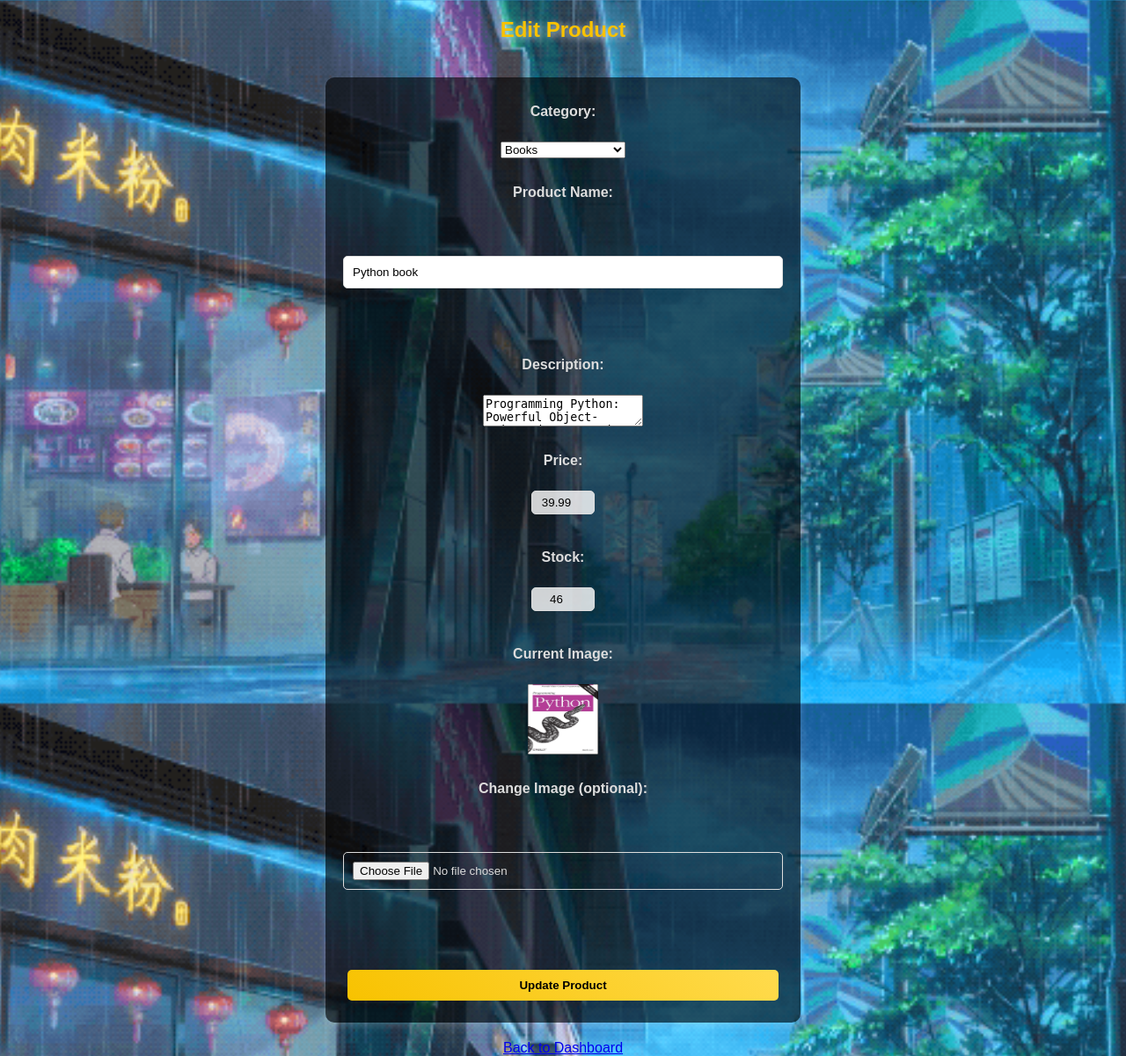
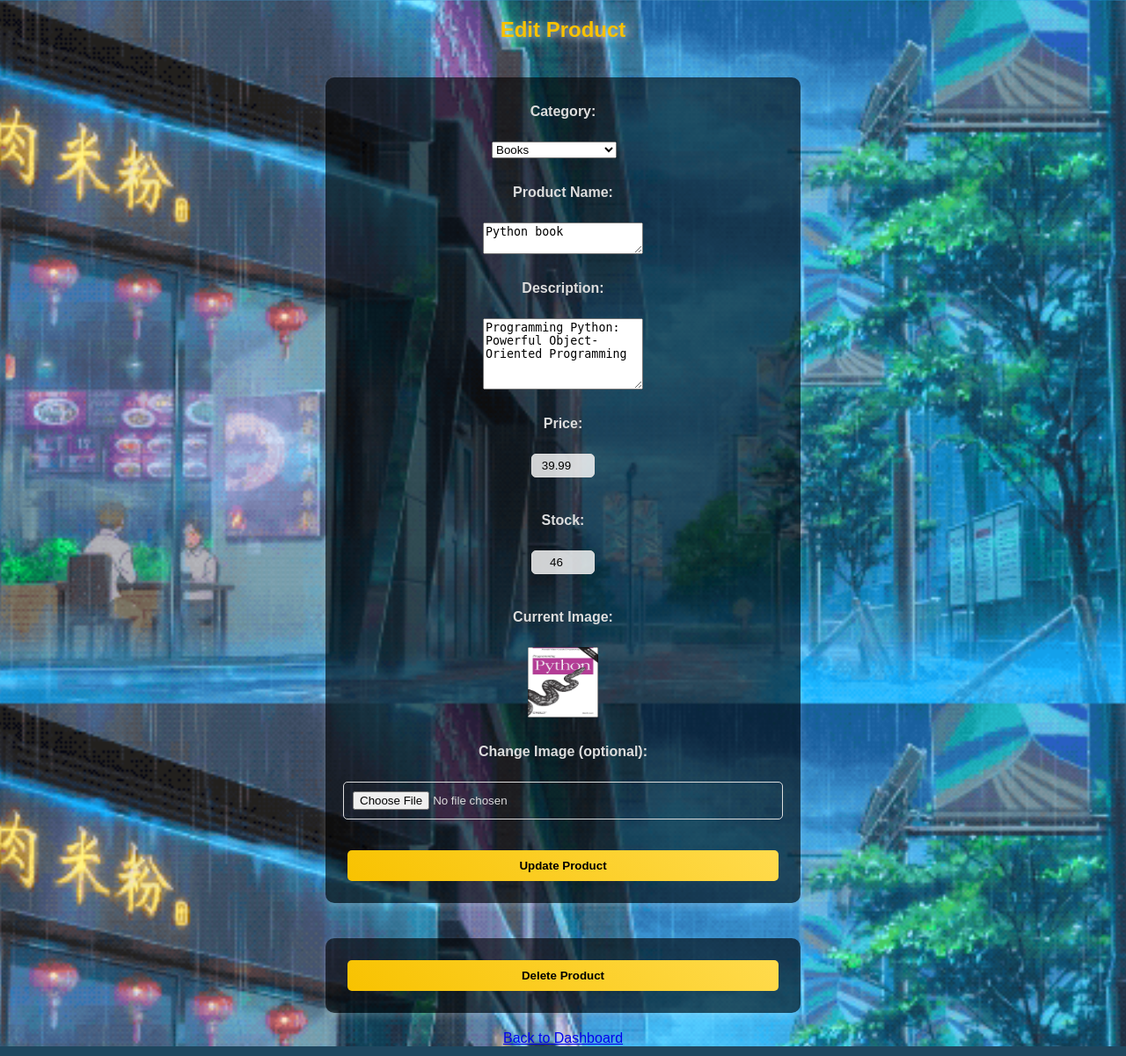
Before and after one commit to mufeed-kodi/isekai_store, a PHP site: page /admin/admin_edit_product.php?id=1 in a window 1280 px wide. Shown: the whole page at 88% size. Run offline with PHP 8.4, Linux system fonts and the light colour scheme; a user stored in the database is signed in; data comes from the database, SQL or seed files in the repository.

Commit message:
Update admin_edit_product.php
fixed the edit bugs and added a delete function to products

```diff
--- a/admin/admin_edit_product.php
+++ b/admin/admin_edit_product.php
@@ -23,8 +23,28 @@ if ($result->num_rows !== 1) {
 }
 $product = $result->fetch_assoc();
 
-// Handle form submission
+// Handle form submission for updating product
 if ($_SERVER['REQUEST_METHOD'] === 'POST') {
+    if (isset($_POST['delete'])) {
+        // Delete the product
+        $deleteQuery = "DELETE FROM products WHERE id='$product_id'";
+
+        // Optionally, delete the image file from the server if you want to remove it too
+        if (!empty($product['image'])) {
+            $imagePath = "../images/" . $product['image'];
+            if (file_exists($imagePath)) {
+                unlink($imagePath);
+            }
+        }
+
+        if ($conn->query($deleteQuery) === TRUE) {
+            header("Location: admin_dashboard.php"); // Redirect to dashboard after deletion
+            exit();
+        } else {
+            $errors[] = "Error deleting product: " . $conn->error;
+        }
+    } else {
+        // Handle update product logic here (as your original code)
         $name = $conn->real_escape_string($_POST['name']);
         $description = $conn->real_escape_string($_POST['description']);
         $price = floatval($_POST['price']);
@@ -44,7 +64,7 @@ if ($_SERVER['REQUEST_METHOD'] === 'POST') {
             }
         }
 
-    if(empty($errors)){
+        if (empty($errors)) {
             $updateQuery = "UPDATE products SET
                             category_id=$category_id,
                             name='$name',
@@ -61,6 +81,7 @@ if ($_SERVER['REQUEST_METHOD'] === 'POST') {
             }
         }
     }
+}
 
 // Fetch categories for selection
 $catResult = $conn->query("SELECT * FROM categories");
@@ -74,36 +95,51 @@ $catResult = $conn->query("SELECT * FROM categories");
 <body>
     <h2>Edit Product</h2>
     <?php
-    if(!empty($errors)){
-        foreach($errors as $error){
+    if (!empty($errors)) {
+        foreach ($errors as $error) {
             echo "<p class='error'>$error</p>";
         }
     }
     ?>
+
+    <!-- Form to update product -->
     <form method="POST" action="admin_edit_product.php?id=<?php echo $product_id; ?>" enctype="multipart/form-data">
-        <label>Category:</label><br>
+        <label>Category:</label>
         <select name="category_id">
             <option value="">-- Select Category --</option>
-            <?php while($cat = $catResult->fetch_assoc()){ ?>
+            <?php while($cat = $catResult->fetch_assoc()) { ?>
                 <option value="<?php echo $cat['id']; ?>" <?php if($cat['id'] == $product['category_id']) echo 'selected'; ?>>
                     <?php echo htmlspecialchars($cat['name']); ?>
                 </option>
             <?php } ?>
         </select><br>
-        <label>Product Name:</label><br>
-        <input type="text" name="name" value="<?php echo htmlspecialchars($product['name']); ?>" required><br>
-        <label>Description:</label><br>
-        <textarea name="description" required><?php echo htmlspecialchars($product['description']); ?></textarea><br>
-        <label>Price:</label><br>
-        <input type="number" name="price" step="0.01" value="<?php echo $product['price']; ?>" required><br>
-        <label>Stock:</label><br>
-        <input type="number" name="stock" step="0.01" value="<?php echo $product['stock']; ?>" required><br>
-        <label>Current Image:</label><br>
-        <img src="../images/<?php echo htmlspecialchars($product['image']); ?>" width="80" height="80"><br>
-        <label>Change Image (optional):</label><br>
-        <input type="file" name="image"><br><br>
+
+        <label>Product Name:</label>
+        <textarea name="name" required rows="2" cols="20"><?php echo htmlspecialchars($product['name']); ?></textarea>
+
+        <label>Description:</label>
+        <textarea name="description" required rows="5" cols="20"><?php echo htmlspecialchars($product['description']); ?></textarea>
+
+        <label>Price:</label>
+        <input type="number" name="price" step="0.01" value="<?php echo $product['price']; ?>" required>
+
+        <label>Stock:</label>
+        <input type="number" name="stock" step="0.01" value="<?php echo $product['stock']; ?>" required>
+
+        <label>Current Image:</label>
+        <img src="../images/<?php echo htmlspecialchars($product['image']); ?>" width="80" height="80">
+
+        <label>Change Image (optional):</label>
+        <input type="file" name="image">
+
         <button type="submit">Update Product</button>
     </form>
-    <a href="admin_dashboard.php">Back to Dashboard</a>
+
+    <!-- Delete Product Form -->
+    <form method="POST" action="admin_edit_product.php?id=<?php echo $product_id; ?>" onsubmit="return confirm('Are you sure you want to delete this product?');">
+        <button type="submit" name="delete">Delete Product</button>
+    </form>
+
+    <a href="admin_dashboard.php" >Back to Dashboard</a>
 </body>
 </html>
```
Lines whose indentation alone changed are shown as unchanged.
